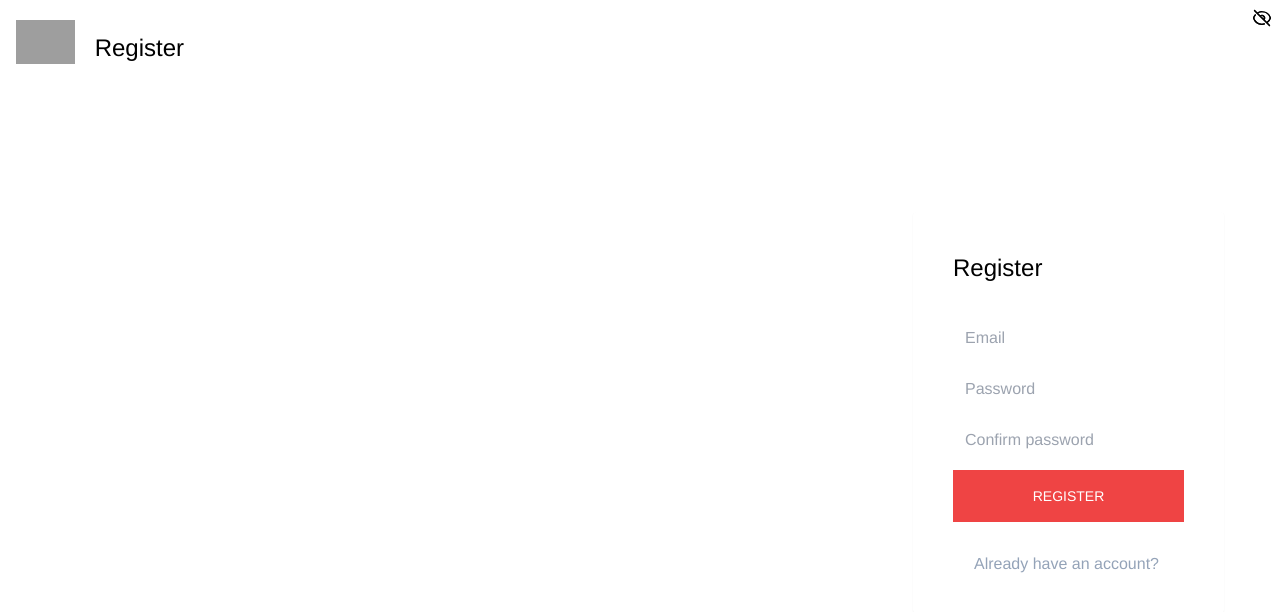
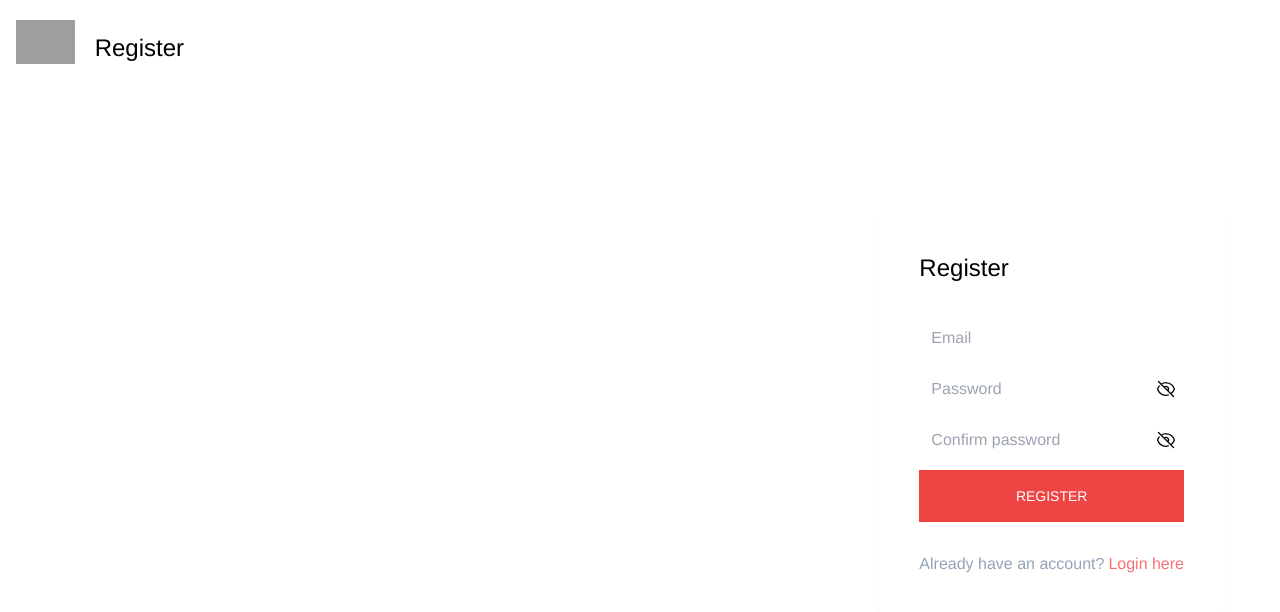
Before and after one commit to quyentrankhanhha/ecommerce, a React (Vite) app: page /register in a window 1280 px wide. Shown: the top 612 px of the page. Built offline with nearby package versions, Linux system fonts and the light colour scheme; grey boxes are pictures that could not be loaded.

Commit message:
fix: eye in register and login inputs

```diff
--- a/src/components/Input/Input.tsx
+++ b/src/components/Input/Input.tsx
@@ -17,9 +17,9 @@ export default function Input({
   name,
   rules,
   errorMessage,
-  classNameInput = 'rounded-sm border-gray-300 p-3 outline-none focus:border-gray-500 focus:shadow-sm',
+  classNameInput = 'rounded-sm border-gray-300 p-3 outline-none focus:border-gray-500 focus:shadow-sm w-full',
   classNameError = 'min-h-[1.25rem]text-sm mt-1 text-red-600',
-  classNameEye = 'absolute top-2 right-2 h-5 w-5 cursor-pointer',
+  classNameEye = 'absolute top-3 right-2 h-5 w-5 cursor-pointer',
   ...rest
 }: Props) {
   const [visibleEye, setVisibleEye] = useState(false)
@@ -35,7 +35,7 @@ export default function Input({
     setVisibleEye((prev) => !prev)
   }
   return (
-    <div className={className}>
+    <div className={'relative ' + className}>
       <input className={classNameInput} {...registerResult} {...rest} type={handleType()} />
       {rest.type === 'password' && visibleEye && (
         <svg
--- a/src/locales/en/login.json
+++ b/src/locales/en/login.json
@@ -3,7 +3,7 @@
   "register_here": "Register here",
   "not_have_account": "Do not have an account?",
   "register": "Register",
-  "sigin_here": "Sign in here",
+  "login_here": "Login here",
   "email": "Email",
   "password": "Password",
   "confirm_password": "Confirm password",
--- a/src/pages/Register/Register.tsx
+++ b/src/pages/Register/Register.tsx
@@ -107,7 +107,9 @@ export default function Register() {
               </div>
               <div className='mt-8 flex items-center justify-center'>
                 <span className='text-slate-400'> {t('login:already_have_account')} </span>
-                <Link to={path.login} className='ml-1 text-red-400'></Link>
+                <Link to={path.login} className='ml-1 text-red-400'>
+                  {t('login:login_here')}
+                </Link>
               </div>
             </form>
           </div>
```
